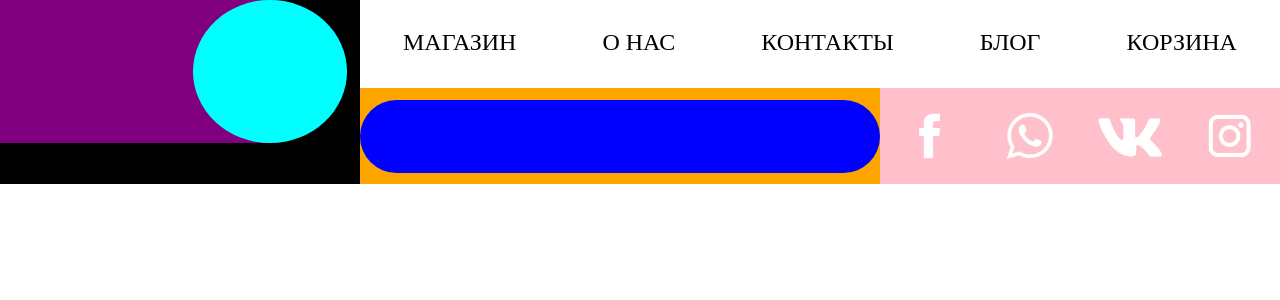
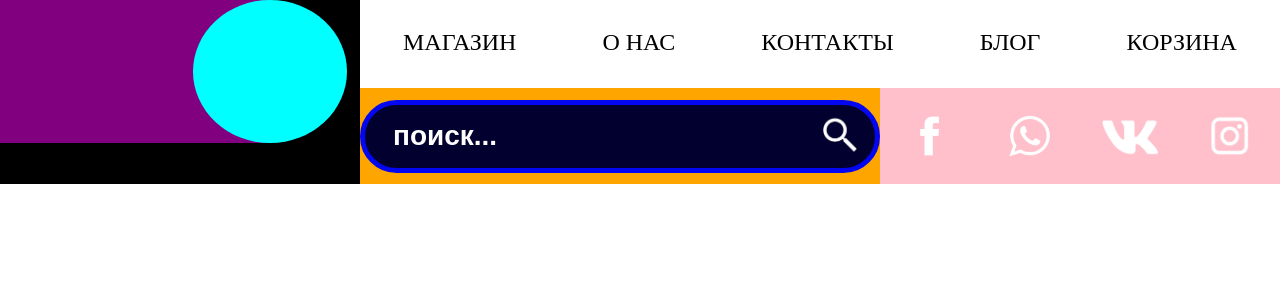
Before and after one commit to Danila267/azsk, a Vue app: page / in a window 1280 px wide. Shown: the top 300 px of the page. Built offline with nearby package versions, Linux system fonts and the light colour scheme.

Commit message:
Modered header searchline layout

```diff
--- a/src/components/Header.vue
+++ b/src/components/Header.vue
@@ -22,9 +22,9 @@
 
             </div>
             <div class="header__lower-part--second">
-                <div class="header__lower-part--second__search">
-
-                </div>
+                <input placeholder="поиск..." class="header__lower-part--second__search">
+                    <!-- <input type="text" class="header__lower-part--second__search__input"> -->
+                <!-- </input> -->
             </div>
             <div class="header__lower-part--third">
                 <img src="../assets/facebook8.png" alt="." class="header__lower-part--third__social">
@@ -163,10 +163,34 @@ export default {
         display: flex;
         position: relative;
         justify-self: center;
-        background-color: blue;
+        background-color: #01002F;
         border-radius: 80px;
         flex-shrink: 8;
+        padding: 1em 1em;
+        padding-right: 60px;
+        box-sizing: border-box;
+        font-size: 1.75em;
+        border: 5px solid #0306F0;
+        color: #FFFFFF;
+        opacity: 1;
+        font-weight: bold;
+        min-width: 0;
+        background-image: url('../assets/search.png');
+        background-size: 70px;
+        background-repeat: no-repeat;
+        background-position: 50px 10px;
+        background-position-x: right;
+        z-index: 1000;
+        // border-color: purple;
     }
+    .header__lower-part--second__search::placeholder {
+        font-weight: bold;
+        color: #FFFFFF;
+        opacity: 1;
+    }
+    // .header__lower-part--second__search__input {
+
+    // }
     .header__lower-part--third {
         width: 25em;
         // min-width: 22.5em;
@@ -183,7 +207,7 @@ export default {
     }
     .header__lower-part--third__social {
         // width: 4em;
-        height: 4em;
+        height: 3.5em;
         object-fit:contain;
     }
 
```
Also changed, not shown: src/assets/search.png (added).
